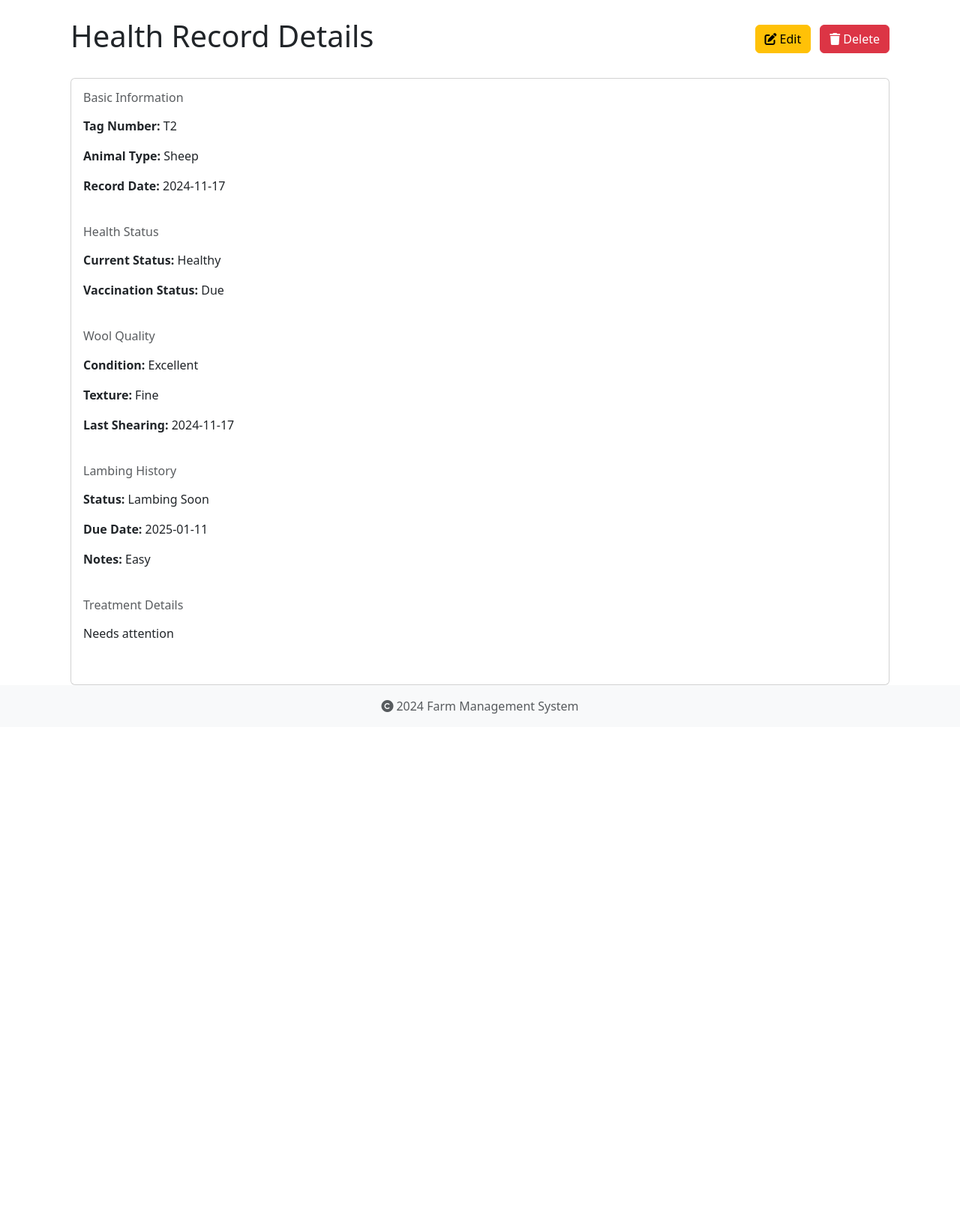
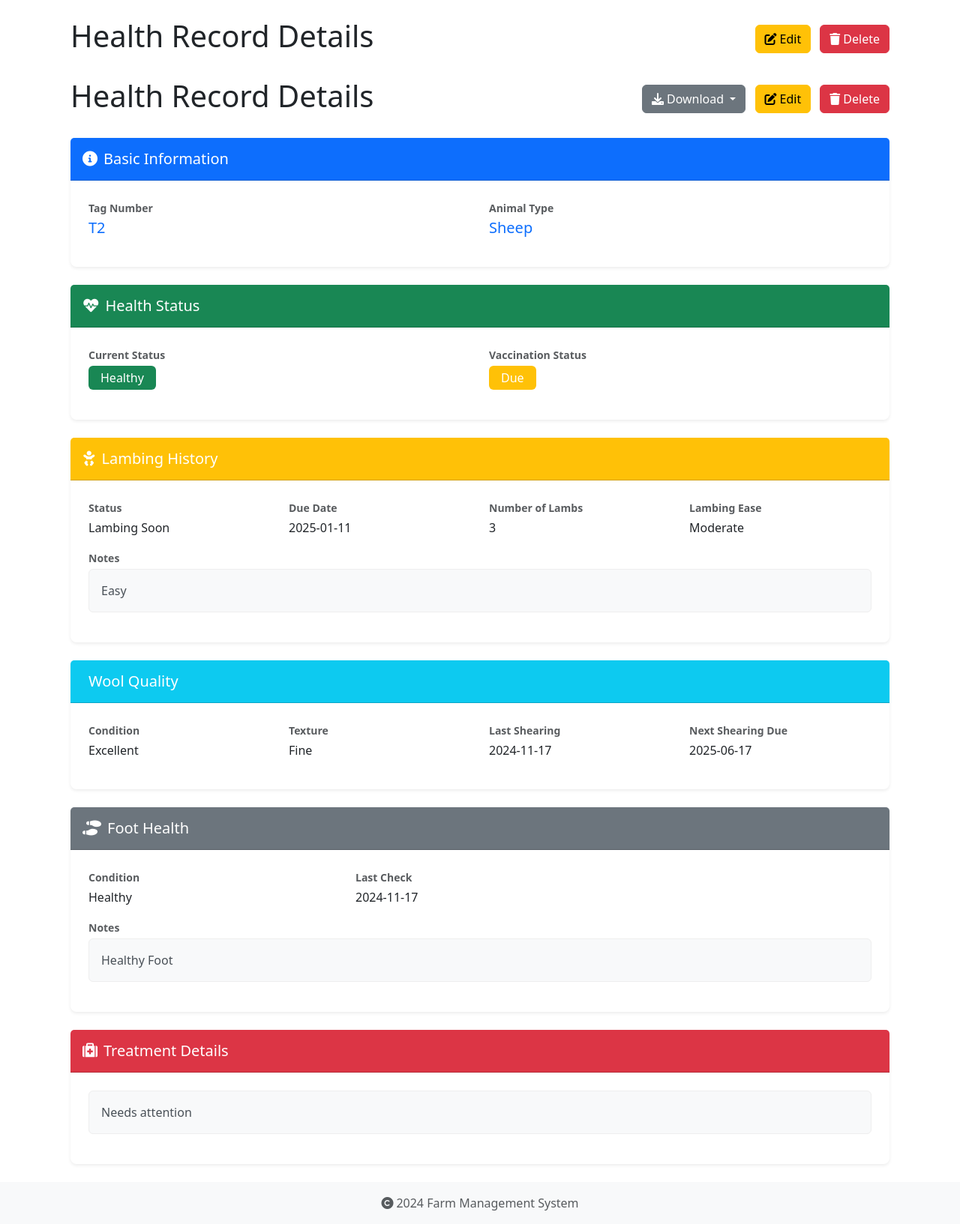
Before and after one commit to Tufi2/farm-management, a Flask app: page /health-records/3 in a window 1280 px wide. Shown: the part 56-1689 px from the top of the page at 75% size. Before the commit the page ends 1008 px from the top, so only its background shows below. Run offline with Flask 3, Linux system fonts and the light colour scheme; a user stored in the database is signed in.

Commit message:
Added download feature in sheep health record ,user can now download the information  in csv,pdf ,format. also updated the virtual environment

```diff
--- a/app/routes/health_records.py
+++ b/app/routes/health_records.py
@@ -4,6 +4,15 @@ from app import db
 from app.models.animal import Animal, HealthRecord
 from datetime import datetime, date
 from sqlalchemy import or_
+from flask import send_file
+import csv
+from io import StringIO, BytesIO
+from reportlab.lib import colors
+from reportlab.lib.pagesizes import letter
+from reportlab.platypus import SimpleDocTemplate, Table, TableStyle, Paragraph, Spacer
+from reportlab.lib.styles import getSampleStyleSheet, ParagraphStyle
+from datetime import datetime
+
 
 bp = Blueprint('health_records', __name__, url_prefix='/health-records')
 
@@ -399,20 +408,15 @@ def add(animal_id):
 @bp.route('/<int:id>')
 @login_required
 def view(id):
-    """View a specific health record"""
     record = HealthRecord.query.get_or_404(id)
-
-    # Parse the JSON description before passing to template
     try:
         description = json.loads(record.description) if record.description else {}
     except:
         description = {}
-
-    today = date.today()
     return render_template('health_records/view.html',
                          record=record,
-                         description=description,  # Pass parsed description
-                         today=today)
+                         description=description,
+                         today=date.today())
 
 @bp.route('/<int:id>/edit', methods=['GET', 'POST'])
 @login_required
@@ -532,3 +536,126 @@ def get_animal(tag_number):
             'breed': animal.breed
         })
     return jsonify({'error': 'Animal not found'}), 404
+@bp.route('/<int:id>/download/<format>')
+@login_required
+def download(id, format):
+    """Download health record in specified format"""
+    record = HealthRecord.query.get_or_404(id)
+    description = json.loads(record.description) if record.description else {}
+
+    if format == 'pdf':
+        # Create PDF
+        buffer = BytesIO()
+        doc = SimpleDocTemplate(buffer, pagesize=letter)
+        elements = []
+        styles = getSampleStyleSheet()
+
+        # Title
+        elements.append(Paragraph(f"Health Record - {record.animal.tag_number}", styles['Title']))
+        elements.append(Spacer(1, 20))
+
+        # Data to display
+        data = [
+            # Basic Information
+            ['Basic Information', ''],
+            ['Tag Number', record.animal.tag_number],
+            ['Animal Type', record.animal.species],
+            ['Record Date', record.date.strftime('%Y-%m-%d')],
+            ['', ''],  # Spacer row
+
+            # Health Status
+            ['Health Status', ''],
+            ['Current Status', description.get('Health Status', {}).get('Current', 'N/A')],
+            ['Vaccination Status', description.get('Health Status', {}).get('Vaccination', 'N/A')],
+            ['', ''],  # Spacer row
+        ]
+
+        # Add Wool Quality if it exists
+        if description.get('Wool Quality'):
+            data.extend([
+                ['Wool Quality', ''],
+                ['Condition', description['Wool Quality'].get('Condition', 'N/A')],
+                ['Texture', description['Wool Quality'].get('Texture', 'N/A')],
+                ['Last Shearing', description['Wool Quality'].get('Last Shearing', 'N/A')],
+                ['Next Shearing', description['Wool Quality'].get('Next Shearing', 'N/A')],
+                ['', ''],  # Spacer row
+            ])
+
+        # Add Lambing History if it exists
+        if description.get('Lambing'):
+            data.extend([
+                ['Lambing History', ''],
+                ['Status', description['Lambing'].get('Status', 'N/A')],
+                ['Due Date', description['Lambing'].get('Due Date', 'N/A')],
+                ['Number of Lambs', description['Lambing'].get('Number of Lambs', 'N/A')],
+                ['Lambing Ease', description['Lambing'].get('Lambing Ease', 'N/A')],
+                ['Notes', description['Lambing'].get('Notes', 'N/A')],
+                ['', ''],  # Spacer row
+            ])
+
+        # Create table
+        table = Table(data)
+        table.setStyle(TableStyle([
+            ('BACKGROUND', (0, 0), (-1, 0), colors.grey),
+            ('TEXTCOLOR', (0, 0), (-1, 0), colors.whitesmoke),
+            ('ALIGN', (0, 0), (-1, -1), 'LEFT'),
+            ('FONTNAME', (0, 0), (-1, 0), 'Helvetica-Bold'),
+            ('FONTSIZE', (0, 0), (-1, 0), 14),
+            ('BOTTOMPADDING', (0, 0), (-1, 0), 12),
+            ('BACKGROUND', (0, 1), (-1, -1), colors.white),
+            ('TEXTCOLOR', (0, 1), (-1, -1), colors.black),
+            ('FONTNAME', (0, 1), (-1, -1), 'Helvetica'),
+            ('FONTSIZE', (0, 1), (-1, -1), 12),
+            ('GRID', (0, 0), (-1, -1), 1, colors.black),
+            ('TOPPADDING', (0, 0), (-1, -1), 6),
+            ('BOTTOMPADDING', (0, 0), (-1, -1), 6),
+            ('LEFTPADDING', (0, 0), (-1, -1), 6),
+            ('RIGHTPADDING', (0, 0), (-1, -1), 6),
+        ]))
+        elements.append(table)
+
+        # Generate PDF
+        doc.build(elements)
+        buffer.seek(0)
+
+        return send_file(
+            buffer,
+            download_name=f'health_record_{record.animal.tag_number}_{datetime.now().strftime("%Y%m%d")}.pdf',
+            mimetype='application/pdf'
+        )
+
+    elif format == 'csv':
+        # Create CSV
+        si = StringIO()
+        writer = csv.writer(si)
+
+        # Write headers and data
+        writer.writerow(['Health Record Details'])
+        writer.writerow(['', ''])
+
+        # Basic Information
+        writer.writerow(['Basic Information'])
+        writer.writerow(['Tag Number', record.animal.tag_number])
+        writer.writerow(['Animal Type', record.animal.species])
+        writer.writerow(['Record Date', record.date.strftime('%Y-%m-%d')])
+        writer.writerow(['', ''])
+
+        # Health Status
+        writer.writerow(['Health Status'])
+        writer.writerow(['Current Status', description.get('Health Status', {}).get('Current', 'N/A')])
+        writer.writerow(['Vaccination Status', description.get('Health Status', {}).get('Vaccination', 'N/A')])
+        writer.writerow(['', ''])
+
+        # Add more sections as needed...
+
+        # Create the CSV response
+        output = si.getvalue()
+        si.close()
+
+        return send_file(
+            BytesIO(output.encode()),
+            download_name=f'health_record_{record.animal.tag_number}_{datetime.now().strftime("%Y%m%d")}.csv',
+            mimetype='text/csv'
+        )
+
+    return 'Invalid format', 400
--- a/app/templates/health_records/view.html
+++ b/app/templates/health_records/view.html
@@ -3,104 +3,241 @@
 {% block title %}Health Record Details{% endblock %}
 
 {% block content %}
-<div class="container">
+<div class="container mb-4">
+    <!-- Header -->
     <div class="d-flex justify-content-between align-items-center mb-4">
         <h1>Health Record Details</h1>
         <div>
             <a href="{{ url_for('health_records.edit', id=record.id) }}" class="btn btn-warning me-2">
                 <i class="fas fa-edit me-1"></i>Edit
             </a>
-            <button onclick="confirmDelete({{ record.id }}, '{{ record.animal.tag_number }}')"
-                    class="btn btn-danger">
+            <button onclick="confirmDelete({{ record.id }}, '{{ record.animal.tag_number }}')" class="btn btn-danger">
                 <i class="fas fa-trash me-1"></i>Delete
             </button>
         </div>
     </div>
+    <!-- In the header section -->
+<div class="d-flex justify-content-between align-items-center mb-4">
+    <h1>Health Record Details</h1>
+    <div>
+        <div class="dropdown d-inline-block me-2">
+            <button class="btn btn-secondary dropdown-toggle" type="button" data-bs-toggle="dropdown">
+                <i class="fas fa-download me-1"></i>Download
+            </button>
+            <ul class="dropdown-menu">
+                <li>
+                    <a class="dropdown-item" href="{{ url_for('health_records.download', id=record.id, format='pdf') }}">
+                        <i class="fas fa-file-pdf me-2 text-danger"></i>Download as PDF
+                    </a>
+                </li>
+                <li>
+                    <a class="dropdown-item" href="{{ url_for('health_records.download', id=record.id, format='csv') }}">
+                        <i class="fas fa-file-csv me-2 text-success"></i>Download as CSV
+                    </a>
+                </li>
+            </ul>
+        </div>
+        <a href="{{ url_for('health_records.edit', id=record.id) }}" class="btn btn-warning me-2">
+            <i class="fas fa-edit me-1"></i>Edit
+        </a>
+        <button onclick="confirmDelete({{ record.id }}, '{{ record.animal.tag_number }}')" class="btn btn-danger">
+            <i class="fas fa-trash me-1"></i>Delete
+        </button>
+    </div>
+</div>
 
-    <div class="card">
+    <!-- Basic Information Section -->
+    <div class="card mb-4">
+        <div class="card-header bg-primary text-white">
+            <h2 class="h5 mb-0">
+                <i class="fas fa-info-circle me-2"></i>Basic Information
+            </h2>
+        </div>
         <div class="card-body">
-            <!-- Basic Information -->
-            <div class="row mb-4">
-                <h3 class="h6 text-muted mb-3">Basic Information</h3>
-                <div class="col-md-6">
-                    <p><strong>Tag Number:</strong> {{ record.animal.tag_number }}</p>
-                    <p><strong>Animal Type:</strong> {{ record.animal.species }}</p>
-                    <p><strong>Record Date:</strong> {{ record.date.strftime('%Y-%m-%d') }}</p>
+            <div class="row">
+                <div class="col-md-6 mb-3">
+                    <label class="fw-bold text-muted">Tag Number</label>
+                    <div class="h5 text-primary">{{ record.animal.tag_number }}</div>
+                </div>
+                <div class="col-md-6 mb-3">
+                    <label class="fw-bold text-muted">Animal Type</label>
+                    <div class="h5 text-primary">{{ record.animal.species }}</div>
                 </div>
             </div>
+        </div>
+    </div>
 
-            <!-- Health Status -->
-            {% if description.get('Health Status') %}
-            <div class="row mb-4">
-                <h3 class="h6 text-muted mb-3">Health Status</h3>
-                <div class="col-md-6">
-                    <p><strong>Current Status:</strong> {{ description['Health Status'].get('Current', 'N/A') }}</p>
-                    <p><strong>Vaccination Status:</strong> {{ description['Health Status'].get('Vaccination', 'N/A') }}</p>
+    <!-- Health Status Section -->
+    <div class="card mb-4">
+        <div class="card-header bg-success text-white">
+            <h2 class="h5 mb-0">
+                <i class="fas fa-heartbeat me-2"></i>Health Status
+            </h2>
+        </div>
+        <div class="card-body">
+            <div class="row">
+                <div class="col-md-6 mb-3">
+                    <label class="fw-bold text-muted">Current Status</label>
+                    <div>
+                        <span class="badge {% if description['Health Status'].get('Current') == 'Healthy' %}bg-success
+                                         {% elif description['Health Status'].get('Current') == 'Sick' %}bg-danger
+                                         {% else %}bg-warning{% endif %} fs-6">
+                            {{ description['Health Status'].get('Current', 'N/A') }}
+                        </span>
+                    </div>
+                </div>
+                <div class="col-md-6 mb-3">
+                    <label class="fw-bold text-muted">Vaccination Status</label>
+                    <div>
+                        <span class="badge {% if description['Health Status'].get('Vaccination') == 'Up to Date' %}bg-success
+                                         {% elif description['Health Status'].get('Vaccination') == 'Due' %}bg-warning
+                                         {% else %}bg-danger{% endif %} fs-6">
+                            {{ description['Health Status'].get('Vaccination', 'N/A') }}
+                        </span>
+                    </div>
                 </div>
             </div>
-            {% endif %}
+        </div>
+    </div>
 
-            <!-- Show different sections based on animal type -->
-            {% if record.animal.species == 'Sheep' %}
-                <!-- Wool Quality -->
-                {% if description.get('Wool Quality') %}
-                <div class="row mb-4">
-                    <h3 class="h6 text-muted mb-3">Wool Quality</h3>
-                    <div class="col-md-6">
-                        <p><strong>Condition:</strong> {{ description['Wool Quality'].get('Condition', 'N/A') }}</p>
-                        <p><strong>Texture:</strong> {{ description['Wool Quality'].get('Texture', 'N/A') }}</p>
-                        <p><strong>Last Shearing:</strong> {{ description['Wool Quality'].get('Last Shearing', 'N/A') }}</p>
-                    </div>
+    <!-- Lambing History Section -->
+    <div class="card mb-4">
+        <div class="card-header bg-warning text-white">
+            <h2 class="h5 mb-0">
+                <i class="fas fa-baby me-2"></i>Lambing History
+            </h2>
+        </div>
+        <div class="card-body">
+            <div class="row">
+                <div class="col-md-3 mb-3">
+                    <label class="fw-bold text-muted">Status</label>
+                    <div>{{ description['Lambing'].get('Status', 'N/A') }}</div>
                 </div>
-                {% endif %}
-
-                <!-- Lambing History -->
-                {% if description.get('Lambing') %}
-                <div class="row mb-4">
-                    <h3 class="h6 text-muted mb-3">Lambing History</h3>
-                    <div class="col-12">
-                        <p><strong>Status:</strong> {{ description['Lambing'].get('Status', 'N/A') }}</p>
-                        <p><strong>Due Date:</strong> {{ description['Lambing'].get('Due Date', 'N/A') }}</p>
-                        <p><strong>Notes:</strong> {{ description['Lambing'].get('Notes', 'N/A') }}</p>
-                    </div>
+                <div class="col-md-3 mb-3">
+                    <label class="fw-bold text-muted">Due Date</label>
+                    <div>{{ description['Lambing'].get('Due Date', 'N/A') }}</div>
                 </div>
-                {% endif %}
-            {% endif %}
-
-            <!-- Treatment Details -->
-            {% if record.treatment %}
-            <div class="row mb-4">
-                <h3 class="h6 text-muted mb-3">Treatment Details</h3>
+                <div class="col-md-3 mb-3">
+                    <label class="fw-bold text-muted">Number of Lambs</label>
+                    <div>{{ description['Lambing'].get('Number of Lambs', 'N/A') }}</div>
+                </div>
+                <div class="col-md-3 mb-3">
+                    <label class="fw-bold text-muted">Lambing Ease</label>
+                    <div>{{ description['Lambing'].get('Lambing Ease', 'N/A') }}</div>
+                </div>
                 <div class="col-12">
-                    <p>{{ record.treatment }}</p>
+                    <label class="fw-bold text-muted">Notes</label>
+                    <div class="alert alert-light">{{ description['Lambing'].get('Notes', 'No notes available') }}</div>
                 </div>
             </div>
-            {% endif %}
+        </div>
+    </div>
+
+    <!-- Wool Quality Section -->
+    <div class="card mb-4">
+        <div class="card-header bg-info text-white">
+            <h2 class="h5 mb-0">
+                <i class="fas fa-wool me-2"></i>Wool Quality
+            </h2>
+        </div>
+        <div class="card-body">
+            <div class="row">
+                <div class="col-md-3 mb-3">
+                    <label class="fw-bold text-muted">Condition</label>
+                    <div>{{ description['Wool Quality'].get('Condition', 'N/A') }}</div>
+                </div>
+                <div class="col-md-3 mb-3">
+                    <label class="fw-bold text-muted">Texture</label>
+                    <div>{{ description['Wool Quality'].get('Texture', 'N/A') }}</div>
+                </div>
+                <div class="col-md-3 mb-3">
+                    <label class="fw-bold text-muted">Last Shearing</label>
+                    <div>{{ description['Wool Quality'].get('Last Shearing', 'N/A') }}</div>
+                </div>
+                <div class="col-md-3 mb-3">
+                    <label class="fw-bold text-muted">Next Shearing Due</label>
+                    <div>{{ description['Wool Quality'].get('Next Shearing', 'N/A') }}</div>
+                </div>
+            </div>
+        </div>
+    </div>
+
+    <!-- Foot Health Section -->
+    <div class="card mb-4">
+        <div class="card-header bg-secondary text-white">
+            <h2 class="h5 mb-0">
+                <i class="fas fa-shoe-prints me-2"></i>Foot Health
+            </h2>
+        </div>
+        <div class="card-body">
+            <div class="row">
+                <div class="col-md-4 mb-3">
+                    <label class="fw-bold text-muted">Condition</label>
+                    <div>{{ description['Foot Health'].get('Condition', 'N/A') }}</div>
+                </div>
+                <div class="col-md-4 mb-3">
+                    <label class="fw-bold text-muted">Last Check</label>
+                    <div>{{ description['Foot Health'].get('Last Check', 'N/A') }}</div>
+                </div>
+                <div class="col-12">
+                    <label class="fw-bold text-muted">Notes</label>
+                    <div class="alert alert-light">{{ description['Foot Health'].get('Notes', 'No notes available') }}</div>
+                </div>
+            </div>
+        </div>
+    </div>
+
+    <!-- Treatment Details Section -->
+    <div class="card mb-4">
+        <div class="card-header bg-danger text-white">
+            <h2 class="h5 mb-0">
+                <i class="fas fa-medkit me-2"></i>Treatment Details
+            </h2>
+        </div>
+        <div class="card-body">
+            <div class="alert alert-light">
+                {{ record.treatment or 'No treatment details available' }}
+            </div>
         </div>
     </div>
 </div>
 
-<!-- Delete Confirmation Modal -->
+<!-- Delete Modal -->
 <div class="modal fade" id="deleteModal" tabindex="-1">
-    <div class="modal-dialog">
-        <div class="modal-content">
-            <div class="modal-header">
-                <h5 class="modal-title">Confirm Delete</h5>
-                <button type="button" class="btn-close" data-bs-dismiss="modal"></button>
-            </div>
-            <div class="modal-body">
-                Are you sure you want to delete this health record?
-                <p class="text-danger mt-2 mb-0"><small>This action cannot be undone.</small></p>
-            </div>
-            <div class="modal-footer">
-                <button type="button" class="btn btn-secondary" data-bs-dismiss="modal">Cancel</button>
-                <form id="deleteForm" method="POST">
-                    <button type="submit" class="btn btn-danger">Delete</button>
-                </form>
-            </div>
-        </div>
-    </div>
+    <!-- Your existing modal code -->
 </div>
+{% endblock %}
+
+{% block styles %}
+<style>
+    .card {
+        border: none;
+        box-shadow: 0 0.125rem 0.25rem rgba(0,0,0,0.075);
+        border-radius: 8px;
+    }
+    .card-header {
+        border-radius: 8px 8px 0 0;
+        padding: 1rem;
+    }
+    .card-body {
+        padding: 1.5rem;
+    }
+    .badge {
+        padding: 0.5rem 1rem;
+        font-weight: 500;
+    }
+    .alert-light {
+        background-color: #f8f9fa;
+        border: 1px solid #eee;
+    }
+    label.text-muted {
+        font-size: 0.875rem;
+        margin-bottom: 0.25rem;
+    }
+    .h5 {
+        margin-bottom: 0;
+    }
+</style>
 {% endblock %}
 
 {% block scripts %}
```
Also changed, not shown: instance/farm.db.
